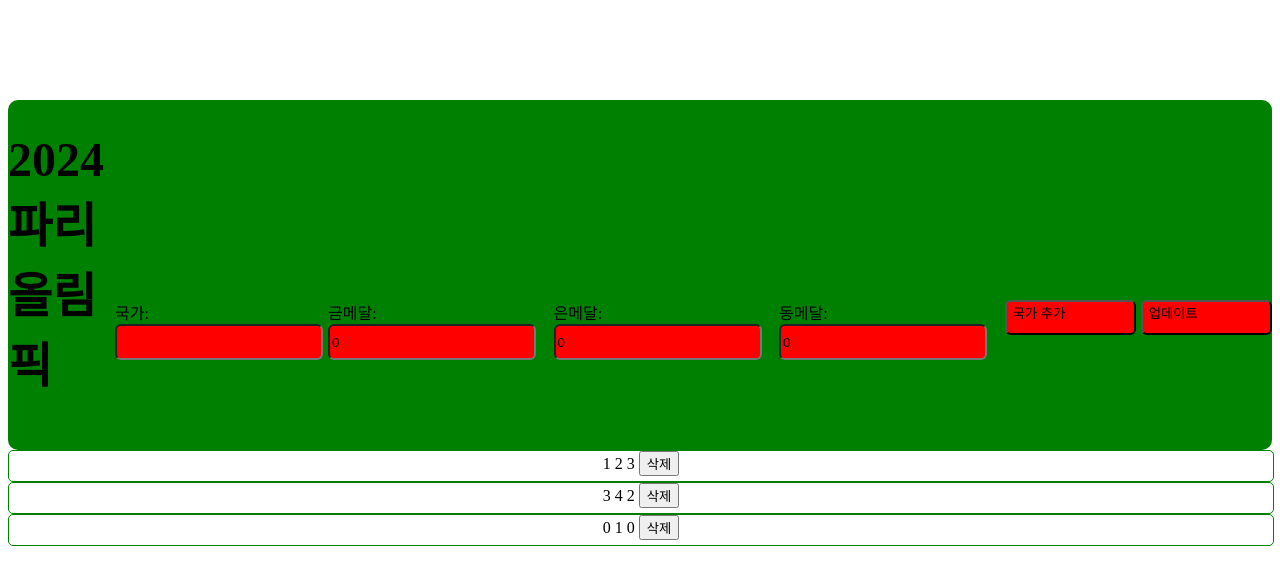
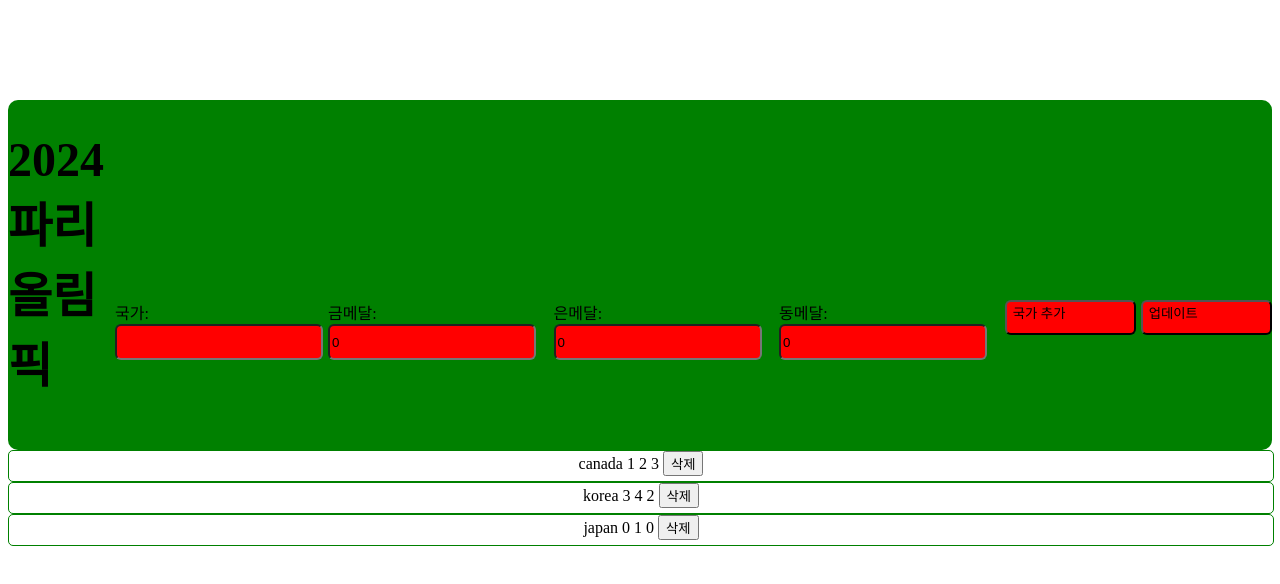
Before and after one commit to smileeeeely/Olympic-Medal-Tracker, a React (Vite) app in the folder medal-Tracker/: page / in a window 1280 px wide. Shown: the top 584 px of the page. Built offline with nearby package versions, Linux system fonts and the light colour scheme.

Commit message:
bugfix: fixed rendering countryList w/o countryName

```diff
--- a/medal-Tracker/src/App.css
+++ b/medal-Tracker/src/App.css
@@ -43,7 +43,7 @@
   margin: 200px auto 0 auto;
 }
 
-.contry-list-style {
+.country-list-style {
   width: 100%;
   height: 30px;
   border: 1px solid green;
--- a/medal-Tracker/src/App.jsx
+++ b/medal-Tracker/src/App.jsx
@@ -11,7 +11,7 @@ const App = () => {
   const [countries, setCountries] = useState([
     {
       id: new Date().getTime(),
-      countryName: "cancada",
+      countryName: "canada",
       goldMedal: 1,
       silverMedal: 2,
       bronzeMedal: 3,
@@ -149,8 +149,8 @@ export default App;
 
 const CountryList = ({ countriesData, deleteCountry }) => {
   return (
-    <div className="contry-list-style">
-      {countriesData.contryName} {countriesData.goldMedal} {countriesData.silverMedal}{" "}
+    <div className="country-list-style">
+      {countriesData.countryName} {countriesData.goldMedal} {countriesData.silverMedal}{" "}
       {countriesData.bronzeMedal} <button type="button" onClick={() => deleteCountry(countriesData.countryName)}>삭제</button>
     </div>
   );
```
